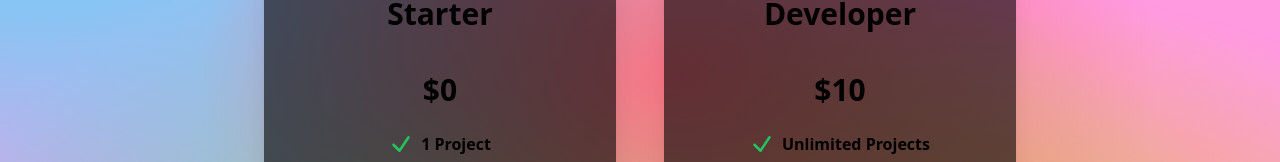
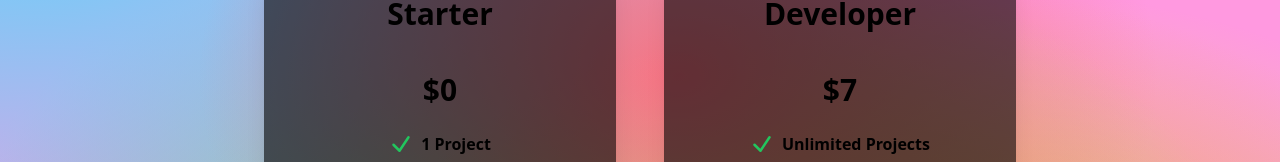
Before and after one commit to ramezj/astralics, a Next.js app in the folder client/: page /pricing in a window 1280 px wide. Shown: the part 236-398 px from the top of the page. Built offline with nearby package versions, Linux system fonts and the light colour scheme; no server answers.

Commit message:
price change from 10 usd to 7 usd

```diff
--- a/client/pages/pricing/index.js
+++ b/client/pages/pricing/index.js
@@ -35,7 +35,7 @@ export default function Pricing(props) {
                 : <><button onClick={signUserIn} className='shadow-xl btn w-full text-white normal-case bg-zinc-950 hover:bg-zinc-950 outline-none border-none font-bold rounded-xl'>Get Started</button></>
                 }
                 </PricingCard >
-                <PricingCard price='$10' title='Developer' button='Get Started' background={'bg-black bg-opacity-60'} shadow={'shadow-lg'}>
+                <PricingCard price='$7' title='Developer' button='Get Started' background={'bg-black bg-opacity-60'} shadow={'shadow-lg'}>
                 <Info><Svg /> Unlimited Projects</Info>
                 <Info><Svg /> Unlimited Monthly Feedbacks</Info>
                 <br />
```
